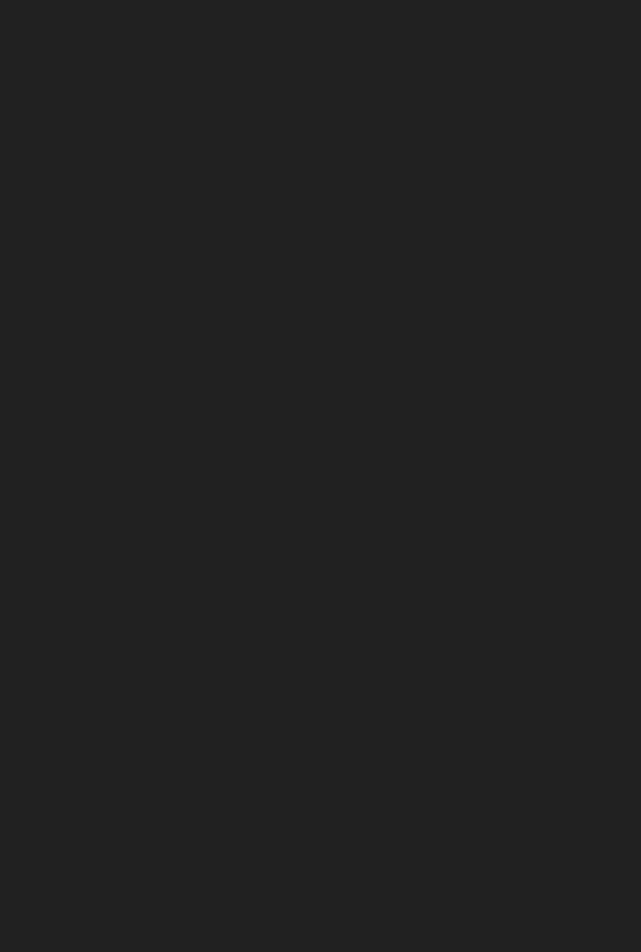
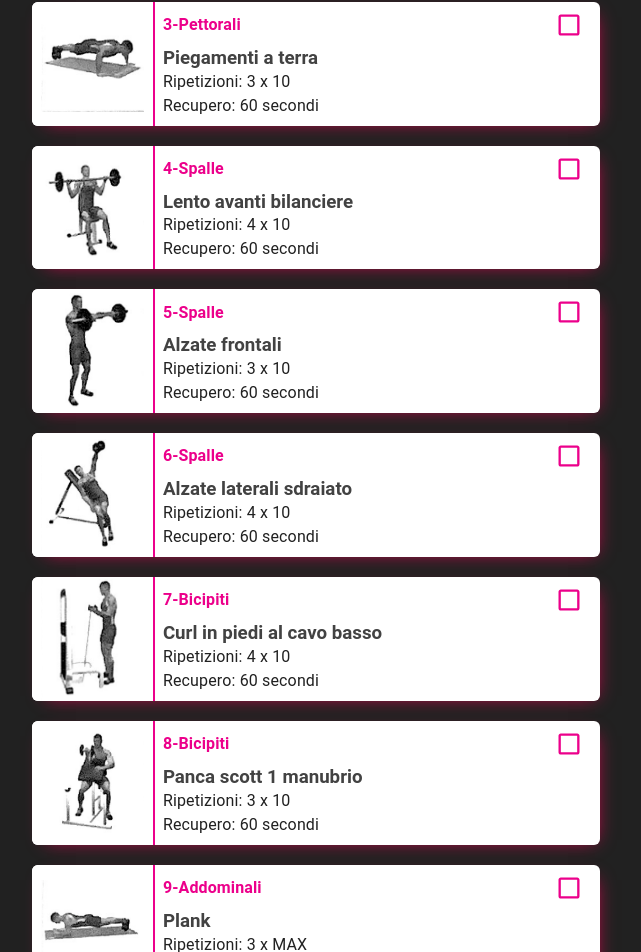
Before and after one commit to FabioCentra/workout-plan, a React (Create React App) app: page / in a window 1280 px wide. Shown: the part 366-1318 px from the top of the page, without its empty margins (324-965 px from the left). Before the commit the page ends 800 px from the top, so only its background shows below. Built offline with nearby package versions, Linux system fonts and the light colour scheme.

Commit message:
improvement

```diff
--- a/src/components/Home.tsx
+++ b/src/components/Home.tsx
@@ -3,9 +3,10 @@ import React, {FC} from 'react';
 import globaltheme from "../theme/globaltheme";
 import Logo from "../asset/logos/logo_bodyshape.webp"
 import MyCard from "./MyCard";
-import {Button, Divider, Menu, MenuItem, Typography} from "@mui/material";
+import {Button, Divider, Menu, MenuItem} from "@mui/material";
 import MenuIcon from '@mui/icons-material/Menu';
 import {grey} from "@mui/material/colors";
+import {dayOne, dayTwo} from "../data/days";
 
 interface HomeProps {}
 
@@ -19,6 +20,7 @@ const Home:FC<HomeProps> = () => {
   const handleClose = () => {
     setAnchorEl(null);
   };
+
 
 
   return (
@@ -76,7 +78,17 @@ const Home:FC<HomeProps> = () => {
           </Box>
 
         </Box>
-          <MyCard/>
+        <Box mt={"80px"}>
+          {dayOne.map((element, index:any)=> <MyCard
+            key={index}
+            number={index+1}
+            exerciseImage={element?.exerciseImage}
+            muscleGroup={element?.muscleGroup}
+            title={element?.title}
+            description={element?.description}
+            recovery={element?.recovery}
+          />)}
+      </Box>
     </Box>
     </Box>
 </>
--- a/src/components/MyCard.tsx
+++ b/src/components/MyCard.tsx
@@ -1,34 +1,48 @@
 import React, {FC} from 'react';
 import {Card, Checkbox, Typography} from "@mui/material";
 import Box from "@mui/material/Box";
-import ImageTest from '../asset/images/day-1/distensioni-panca-piana.png'
 import globaltheme from "../theme/globaltheme";
-import {teal} from "@mui/material/colors";
-interface MyCardProps {}
 
-const cardHeight:string = "160px";
-const rightTextBox:string = "100px";
+interface MyCardProps {
+  number?:number
+  exerciseImage?:string,
+  muscleGroup?:string,
+  title?:string,
+  description?: string,
+  recovery?:string,
+}
 
-const MyCard:FC<MyCardProps> = () => {
+
+const MyCard:FC<MyCardProps> = (props) => {
+  const{
+    number,
+    exerciseImage,
+    muscleGroup,
+    title,
+    description,
+    recovery
+  }=props
+
+
   return (
-    <Box mt={"80px"}>
+    <Box>
       <Box mt={"20px"} mx={"16px"}>
         <Card>
           <Box display={"flex"} >
             <Box borderRight={"2px solid"+globaltheme.palette.secondary.light} bgcolor={"white"} width={"160px"} display={"flex"} alignItems={"center"} justifyContent={"center"}>
-              <img width={"85%"} src={ImageTest} alt={"phototest"}/>
+              <img width={"85%"} src={exerciseImage} alt={"phototest"}/>
             </Box>
             <Box width={"100%"} px={"8px"}>
               <Box display={"flex"} justifyContent={"space-between"} alignItems={"center"}>
                 <Typography variant={"h4"} color={globaltheme.palette.secondary.light}>
-                  Pettorali
+                  {number}-{muscleGroup}
                 </Typography>
                 <Checkbox  />
               </Box>
               <Box mb={"8px"} >
-                <Typography color={globaltheme.palette.primary.main} variant={"h3"}>Distenzioni panca piana</Typography>
-                <Typography color={globaltheme.palette.primary.dark}>Ripetizioni: 3x10</Typography>
-                <Typography color={globaltheme.palette.primary.dark}>Recupero: {60} secondi</Typography>
+                <Typography color={globaltheme.palette.primary.main} variant={"h3"}>{title}</Typography>
+                <Typography color={globaltheme.palette.primary.dark}>Ripetizioni: {description}</Typography>
+                <Typography color={globaltheme.palette.primary.dark}>Recupero: {recovery} secondi</Typography>
               </Box>
             </Box>
           </Box>
--- /dev/null
+++ b/src/data/Datatype.ts
@@ -0,0 +1,7 @@
+export interface Datatype{
+  exerciseImage?:string,
+  muscleGroup?:string,
+  title?:string,
+  description?: string,
+  recovery?:string,
+}
--- /dev/null
+++ b/src/data/days.ts
@@ -0,0 +1,176 @@
+import {Datatype} from "./Datatype";
+
+//day-1
+import pancapiana from "../asset/images/day-1/distensioni-panca-piana.png"
+import crocipancainclinata from "../asset/images/day-1/croci-panca-inclinata.png"
+import piegamenti from "../asset/images/day-1/piegamenti-a-terra.png"
+import lentoavanti from "../asset/images/day-1/lento-avanti-seduto.png"
+import alzatefrontali from "../asset/images/day-1/alzate-frontali-in-piedi.png"
+import alzatelaterali from "../asset/images/day-1/alzata-laterale-sdraiato.png"
+import curlinpiedi from "../asset/images/day-1/curl-in-piedi-cavo-basso.png"
+import pancascott from "../asset/images/day-1/bicipiti-panca-scott.png"
+import plank from "../asset/images/day-1/plank.png"
+import sideplank from "../asset/images/day-1/side-plank.png"
+
+//day-2
+import squatmultipower from "../asset/images/day-2/squat-al-multipower.png"
+import legextension from "../asset/images/day-2/leg-extension-monopedalica.png"
+import legcurl from "../asset/images/day-2/leg-curl.png"
+import trazioni from "../asset/images/day-2/trazione-avanti-sbarra.png"
+import rematore from "../asset/images/day-2/rematore-in-piedi-due-manubri.png"
+import pulleybasso from "../asset/images/day-2/pulley-basso.png"
+import kickback from "../asset/images/day-2/kick-back-seduto-due-manubri.png"
+import pushdown from "../asset/images/day-2/push-down-cavo-singolo.png"
+import crunchbracciatese from "../asset/images/day-2/crunch-braccia-tese-con-braccia.png"
+import crosscrunch from "../asset/images/day-2/cross-crunch-gambe-su-panca.png"
+
+
+
+
+export const dayOne: Datatype[] = [
+  {
+    exerciseImage: pancapiana,
+    muscleGroup:"Pettorali",
+    title:"Panca piana",
+    description: "4 x 10",
+    recovery: "60"
+  },
+  {
+    exerciseImage: crocipancainclinata,
+    muscleGroup:"Pettorali",
+    title:"Croci panca inclinata ",
+    description: "3 x 10",
+    recovery: "60"
+  },
+  {
+    exerciseImage: piegamenti,
+    muscleGroup:"Pettorali",
+    title:"Piegamenti a terra",
+    description: "3 x 10",
+    recovery: "60"
+  },
+  {
+    exerciseImage: lentoavanti,
+    muscleGroup:"Spalle",
+    title:"Lento avanti bilanciere",
+    description: "4 x 10",
+    recovery: "60"
+  },
+  {
+    exerciseImage: alzatefrontali,
+    muscleGroup:"Spalle",
+    title:"Alzate frontali",
+    description: "3 x 10",
+    recovery: "60"
+  },
+  {
+    exerciseImage: alzatelaterali,
+    muscleGroup:"Spalle",
+    title:"Alzate laterali sdraiato",
+    description: "4 x 10",
+    recovery: "60"
+  },
+  {
+    exerciseImage: curlinpiedi,
+    muscleGroup:"Bicipiti",
+    title:"Curl in piedi al cavo basso ",
+    description: "4 x 10",
+    recovery: "60"
+  },
+  {
+    exerciseImage: pancascott,
+    muscleGroup:"Bicipiti",
+    title:"Panca scott 1 manubrio",
+    description: "3 x 10",
+    recovery: "60"
+  },
+  {
+    exerciseImage: plank,
+    muscleGroup:"Addominali",
+    title:"Plank",
+    description: "3 x MAX",
+    recovery: "30"
+  },
+  {
+    exerciseImage: sideplank,
+    muscleGroup:"Addominali",
+    title:"Sideplank",
+    description: "3 x MAX",
+    recovery: "30"
+  },
+]
+
+//day two
+
+export const dayTwo: Datatype[] = [
+  {
+    exerciseImage: squatmultipower,
+    muscleGroup:"Quadricipiti",
+    title:"Squat al multipower",
+    description: "4 x 10",
+    recovery: "60"
+  },
+  {
+    exerciseImage: legextension,
+    muscleGroup:"Quadricipiti",
+    title:"Leg extension mono ",
+    description: "3 x 10",
+    recovery: "60"
+  },
+  {
+    exerciseImage: legcurl,
+    muscleGroup:"Femorali",
+    title:"leg curl",
+    description: "3 x 10",
+    recovery: "60"
+  },
+  {
+    exerciseImage: trazioni,
+    muscleGroup:"Dorsali",
+    title:"Trazioni avanti alla sbarra",
+    description: "4 x MAX",
+    recovery: "60"
+  },
+  {
+    exerciseImage: rematore,
+    muscleGroup:"Dorsali",
+    title:"Rematore in piedi manubri",
+    description: "3 x 10",
+    recovery: "60"
+  },
+  {
+    exerciseImage: pulleybasso,
+    muscleGroup:"Dorsali",
+    title:"Pulley basso",
+    description: "3 x 10",
+    recovery: "60"
+  },
+  {
+    exerciseImage: kickback,
+    muscleGroup:"Tricipiti",
+    title:"Kick back 2 manubri",
+    description: "4 x 10",
+    recovery: "60"
+  },
+  {
+    exerciseImage: pushdown,
+    muscleGroup:"Tricipiti",
+    title:"Push down al cavo singolo",
+    description: "3 x 10",
+    recovery: "60"
+  },
+  {
+    exerciseImage: crunchbracciatese,
+    muscleGroup:"Addominali",
+    title:"Crunch braccia tese",
+    description: "3 x 15",
+    recovery: "60"
+  },
+  {
+    exerciseImage: crosscrunch,
+    muscleGroup:"Addominali",
+    title:"Cross crunch panca",
+    description: "3 x 15",
+    recovery: "60"
+  },
+]
```
Also changed, not shown: src/asset/images/day-1/piegamenti-a-terra.png (renamed from src/asset/images/day-1/piegamenti-a -terra.png). Lines whose indentation alone changed are shown as unchanged.
